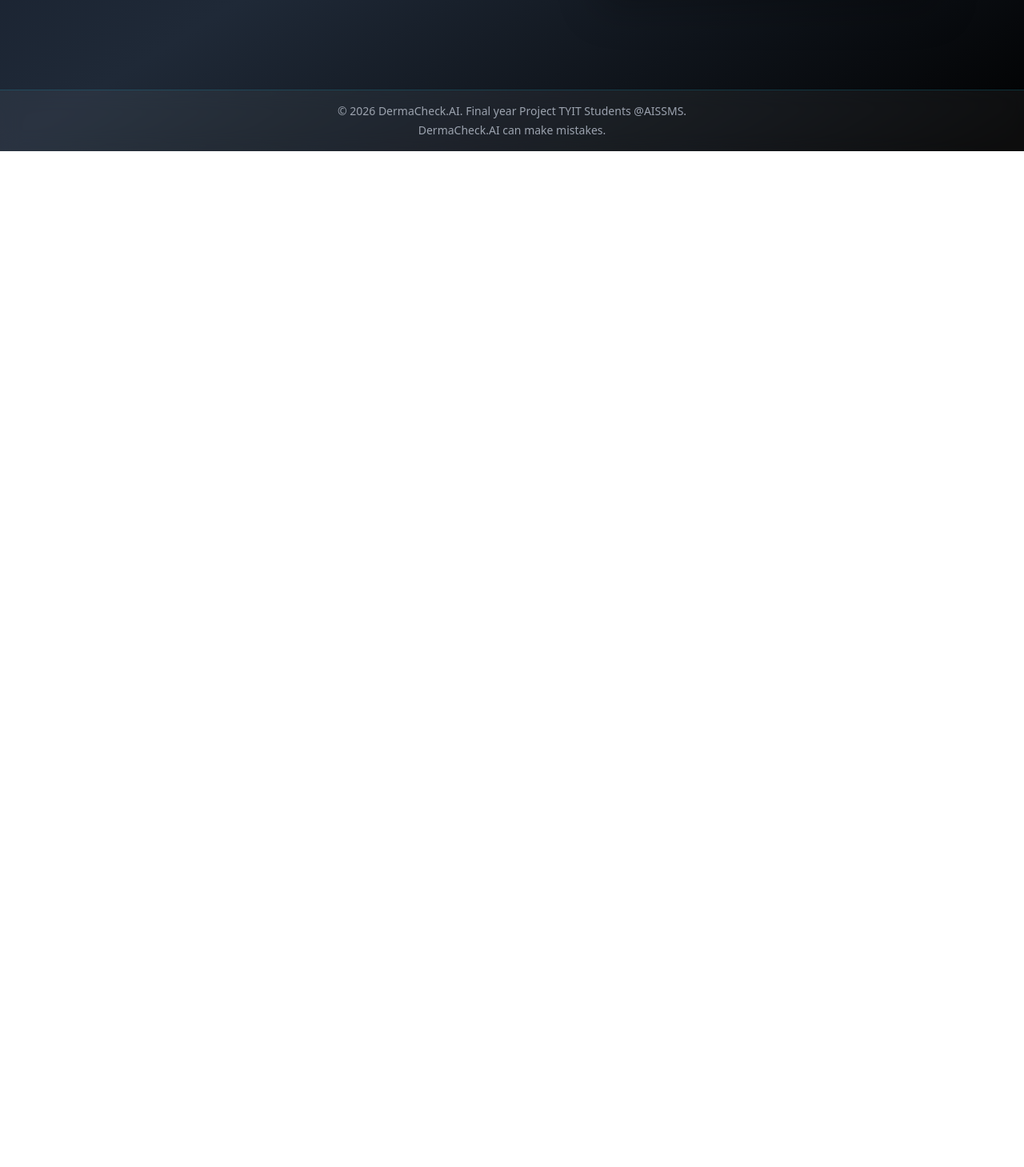
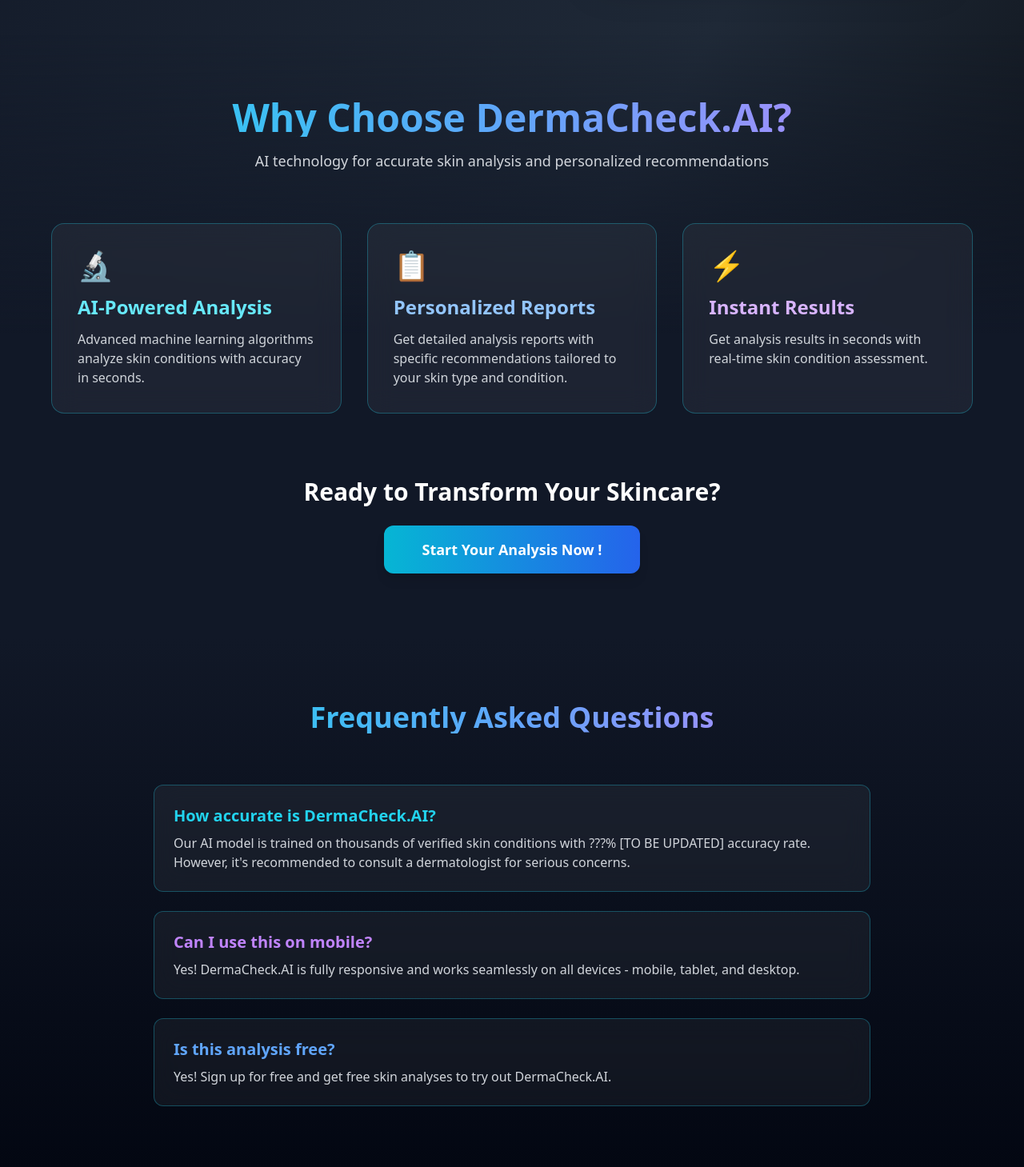
Before and after one commit to DermaCheckAI/DermaCheck.AI, a React app in the folder frontend/: page / in a window 1280 px wide. Shown: the part 611-2070 px from the top of the page at 80% size. Before the commit the page ends 800 px from the top, so only its background shows below. Built offline with nearby package versions, Linux system fonts and the light colour scheme; the HTML template or start-up script is replaced by a standard one.

Commit message:
Updated home page

```diff
--- a/frontend/src/App.jsx
+++ b/frontend/src/App.jsx
@@ -1,6 +1,6 @@
 import { Routes, Route } from 'react-router-dom';
 import Home from './pages/Home';
-import Register from './pages/Register';
+import Login from './pages/Register';
 import Analysis from './pages/Analysis';
 import Suggestions from './pages/Suggestions';
 import DiseaseInfo from './pages/DiseaseInfo';
@@ -16,7 +16,7 @@
 
       <Routes>
         <Route path="/" element={<Home />} />
-        <Route path="/login" element={<Register />} />
+        <Route path="/login" element={<Login />} />
         <Route path="/analysis" element={<Analysis />} />
         <Route path="/suggestions" element={<Suggestions />} />
         <Route path="/diseaseinfo" element={<DiseaseInfo />} />
--- a/frontend/src/pages/Home.jsx
+++ b/frontend/src/pages/Home.jsx
@@ -130,8 +130,89 @@
         </div>
       </main>
 
-      {/* Rest of the UI (Features, FAQ, Footer) stays the same */}
+      {/* Features Section */}
+      <section id="features-section" className="relative z-5 w-full bg-gradient-to-b from-transparent via-gray-900 to-gray-900 py-20 px-8">
+        <div className="max-w-6xl mx-auto">
+          <h2 className="text-4xl md:text-5xl font-bold text-center mb-4 bg-gradient-to-r from-cyan-400 via-blue-400 to-purple-400 bg-clip-text text-transparent">Why Choose DermaCheck.AI?</h2>
+          <p className="text-center text-gray-300 text-lg mb-16">AI technology for accurate skin analysis and personalized recommendations</p>
+
+          <div className="grid grid-cols-1 md:grid-cols-3 gap-8">
+            {/* Feature 1 */}
+            <div className="bg-white bg-opacity-5 backdrop-blur-lg border border-cyan-400 border-opacity-30 rounded-2xl p-8 hover:border-opacity-50 transition-all group">
+              <div className="text-4xl mb-4 text-cyan-400">🔬</div>
+              <h3 className="text-2xl font-bold text-cyan-300 mb-3">AI-Powered Analysis</h3>
+              <p className="text-gray-300">Advanced machine learning algorithms analyze skin conditions with accuracy in seconds.</p>
+            </div>
+
+            {/* Feature 2 */}
+            <div className="bg-white bg-opacity-5 backdrop-blur-lg border border-cyan-400 border-opacity-30 rounded-2xl p-8 hover:border-opacity-50 transition-all group">
+              <div className="text-4xl mb-4 text-blue-400">📋</div>
+              <h3 className="text-2xl font-bold text-blue-300 mb-3">Personalized Reports</h3>
+              <p className="text-gray-300">Get detailed analysis reports with specific recommendations tailored to your skin type and condition.</p>
+            </div>
+
+
+            {/* Feature 3 */}
+            <div className="bg-white bg-opacity-5 backdrop-blur-lg border border-cyan-400 border-opacity-30 rounded-2xl p-8 hover:border-opacity-50 transition-all group">
+              <div className="text-4xl mb-4 text-purple-400">⚡</div>
+              <h3 className="text-2xl font-bold text-purple-300 mb-3">Instant Results</h3>
+              <p className="text-gray-300">Get analysis results in seconds with real-time skin condition assessment.</p>
+            </div>
+        </div>
+
+          {/* CTA Section */}
+          <div className="mt-20 text-center">
+            <h3 className="text-3xl font-bold text-white mb-6">Ready to Transform Your Skincare?</h3>
+            <Link to="/register" className="inline-block bg-gradient-to-r from-cyan-500 to-blue-600 hover:from-cyan-600 hover:to-blue-700 text-white font-bold px-12 py-4 rounded-xl shadow-lg hover:shadow-cyan-500/50 transition-all text-lg">
+              Start Your Analysis Now !
+            </Link>
+          </div>
+        </div>
+      </section>
+
+      {/* FAQ Section */}
+      <section className="relative z-5 w-full bg-gradient-to-b from-gray-900 to-gray-950 py-20 px-8">
+        <div className="max-w-4xl mx-auto">
+          <h2 className="text-4xl font-bold text-center mb-16 bg-gradient-to-r from-cyan-400 via-blue-400 to-purple-400 bg-clip-text text-transparent">Frequently Asked Questions</h2>
+
+          <div className="space-y-6">
+            {/* FAQ 1 */}
+            <div className="bg-white bg-opacity-5 backdrop-blur-lg border border-cyan-400 border-opacity-30 rounded-xl p-6 hover:border-opacity-50 transition-all">
+              <h4 className="text-xl font-bold text-cyan-400 mb-2">How accurate is DermaCheck.AI?</h4>
+              <p className="text-gray-300">Our AI model is trained on thousands of verified skin conditions with ???% [TO BE UPDATED] accuracy rate. However, it's recommended to consult a dermatologist for serious concerns.</p>
+            </div>
+
+
+            {/* FAQ 3 */}
+            <div className="bg-white bg-opacity-5 backdrop-blur-lg border border-cyan-400 border-opacity-30 rounded-xl p-6 hover:border-opacity-50 transition-all">
+              <h4 className="text-xl font-bold text-purple-400 mb-2">Can I use this on mobile?</h4>
+              <p className="text-gray-300">Yes! DermaCheck.AI is fully responsive and works seamlessly on all devices - mobile, tablet, and desktop.</p>
+            </div>
+
+
+            {/* FAQ 5 */}
+            <div className="bg-white bg-opacity-5 backdrop-blur-lg border border-cyan-400 border-opacity-30 rounded-xl p-6 hover:border-opacity-50 transition-all">
+              <h4 className="text-xl font-bold text-blue-400 mb-2">Is this analysis free?</h4>
+              <p className="text-gray-300">Yes! Sign up for free and get free skin analyses to try out DermaCheck.AI.</p>
+            </div>
+          </div>
+        </div>
+      </section>
+
       <Footer />
+
+      {/* Scroll to Top Button */}
+      {showScrollButton && (
+        <button
+          onClick={scrollToTop}
+          className="fixed bottom-8 right-8 z-50 bg-gradient-to-r from-cyan-500 to-blue-600 hover:from-cyan-600 hover:to-blue-700 text-white rounded-full p-3 shadow-lg hover:shadow-cyan-500/50 transition-all transform hover:scale-110 duration-300"
+          aria-label="Scroll to top"
+        >
+          <svg className="w-6 h-6" fill="none" stroke="currentColor" viewBox="0 0 24 24">
+            <path strokeLinecap="round" strokeLinejoin="round" strokeWidth={2} d="M5 10l7-7m0 0l7 7m-7-7v18" />
+          </svg>
+        </button>
+      )}
     </div>
   );
 }
```
